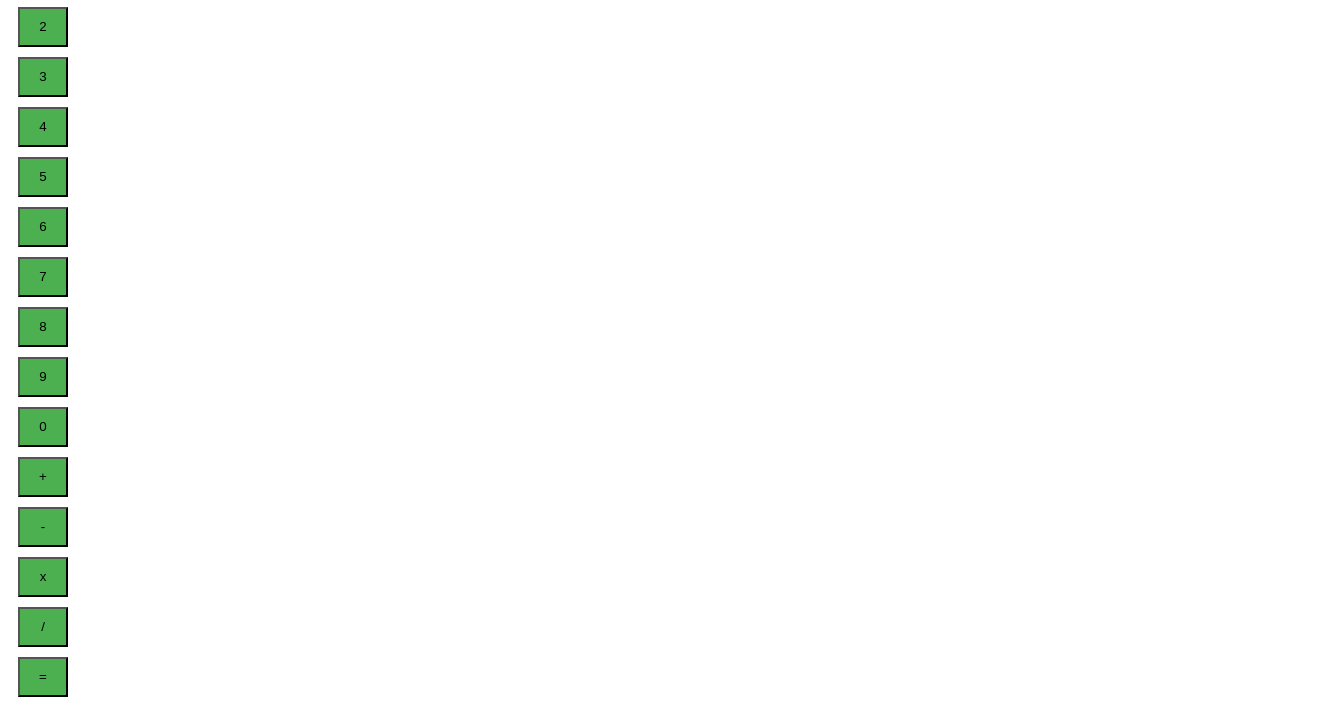
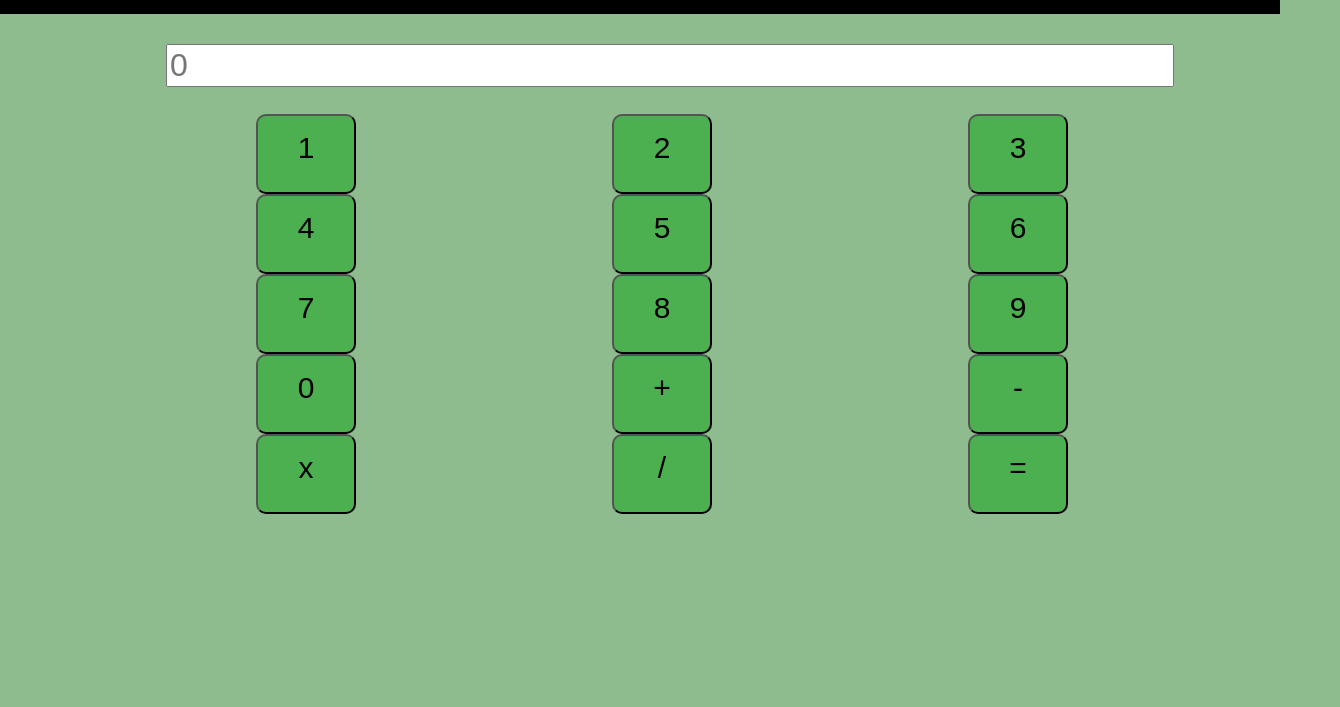
Before and after one commit to galanteria01/online-calculator-basic, a plain HTML site: page index.html in a window 1280 px wide. Shown: the part 100-807 px from the top of the page, 1340 px wide, since content can reach past the window. Drawn offline with Linux system fonts and the light colour scheme.

Commit message:
made layout

```diff
--- a/index.html
+++ b/index.html
@@ -7,72 +7,74 @@
     <link rel="stylesheet" type="text/css" href="style1.css">
 </head>
 <body>
+    <div class="container">
         <div class="head">
             <div id="heading-at top">Calculator by galanteria01</div>
         </div>
         <div id="res-viewer">
-        <input type="number">
+            <input type="text" placeholder="0">
         </div>
-    <div class="calc-struc">
+        <form class="calc-struc">
             <div id="num-one" class="button1">
-            <button class="btn">1</button>
+                <button class="btn" value="1" id="b1">1</button>
             </div>
 
             <div id="num-two" class="button1">
-            <button class="btn">2</button>
+                <button class="btn" value="2" id="b2">2</button>
             </div>
 
             <div id="num-three" class="button1">
-            <button class="btn">3</button>
+                <button class="btn" value="3" id="b3">3</button>
             </div>
 
             <div id="num-four" class="button2">
-            <button class="btn">4</button>
+                <button class="btn" value="4" id="b4">4</button>
             </div>
 
             <div id="num-five" class="button2">
-            <button class="btn">5</button>
+                <button class="btn" value="5" id="b5">5</button>
             </div>
 
             <div id="num-six" class="button2">
-            <button class="btn">6</button>
+                <button class="btn" value="6" id="b6">6</button>
             </div>
 
             <div id="num-seven" class="button3">
-            <button class="btn">7</button>
+                <button class="btn" value="7"  id="b7">7</button>
             </div>
 
             <div id="num-eight" class="button3">
-            <button class="btn">8</button>
+                <button class="btn" value="8" id="b8">8</button>
             </div>
 
             <div id="num-nine" class="button3">
-            <button class="btn">9</button>
+                <button class="btn" value="9" id="b9">9</button>
             </div>
 
             <div id="num-zero" class="button">
-            <button class="btn">0</button>
+                <button class="btn" value="0" id="b0">0</button>
             </div>
 
             <div id="sign-plus" class="button">
-            <button class="key-operater">+</button>
+                <button class="key-operater" id="b_plus"  onclick="add">+</button>
             </div>
 
             <div id="sign-sub" class="button">
-            <button class="key-operater">-</button>
+                <button class="key-operater" id="b_sub" onclick="sub">-</button>
             </div>
 
             <div id="sign-mul" class="button">
-            <button class="key-operater">x</button>
+                <button class="key-operater" id="b_mul" onclick="mul">x</button>
             </div>
 
             <div id="sign-div" class="button">
-            <button class="key-operater">/</button>
+                <button class="key-operater" id="b_div" onclick="div">/</button>
             </div>
 
             <div id="num-equals" class="button">
-            <button class="key-operater">=</button>
+                <button class="key-operater" id="b_equals" onclick="equals">=</button>
             </div>
+        </form>
     </div>
 
 
--- a/style1.css
+++ b/style1.css
@@ -1,15 +1,108 @@
 body{
     box-sizing: border-box;
+    margin: 0;
+    background-color: darkseagreen;
 }
+
+.head{
+    font-family: Arial, Helvetica, sans-serif;
+    font-size: 30px;
+    padding: 40px;
+    text-align: center;
+    background-color: black;
+    color: white;
+}
+
+input[type=text]{
+    width: 1000px;
+    font-size: xx-large;
+
+}
+
 button{
     background-color: #4CAF50;
-    height: 40px;
-    width: 50px;
-    padding: 10px;
-    margin: 10px;
+    height: 80px;
+    width: 100px;
+    padding: 15px;
     display: grid;
+    border-radius: 10px;
+    font-size: 30px;
 
 }
 #res-viewer{
-    width: 100px;
+    text-align: center;
+    width: 100%;
+    height: 40px;
+    padding: 30px;
+    font-size: 12pt;
 }
+#b1{
+    float: left;
+    clear: none;
+    margin-left: 20%;
+}
+#b2{
+    float: left;
+    clear: none;
+    margin-left: 20%;
+}
+#b3{
+    float: left;
+    margin-left: 20%;
+}
+#b4{
+    float: left;
+    clear: none;
+    margin-left: 20%;
+}
+#b5{
+    float: left;
+    clear: none;
+    margin-left: 20%;
+}
+#b6{
+    float: left;
+    margin-left: 20%;
+}
+#b7{
+    float: left;
+    clear: none;
+    margin-left: 20%;
+}
+#b8{
+    float: left;
+    clear: none;
+    margin-left: 20%;
+}
+#b9{
+    float: left;
+    margin-left: 20%;
+}
+#b0{
+    float: left;
+    clear: none;
+    margin-left: 20%;
+}
+#b_plus{
+    float: left;
+    clear: none;
+    margin-left: 20%;
+}
+#b_sub{
+    float: left;
+    margin-left: 20%;
+}
+#b_div{
+    float: left;
+    clear: none;
+    margin-left: 20%;
+}
+#b_mul{
+    float: left;
+    clear: none;
+    margin-left: 20%;
+}
+#b_equals{
+    float: left;
+    margin-left: 20%;
+}
```
Lines whose indentation alone changed are shown as unchanged.
